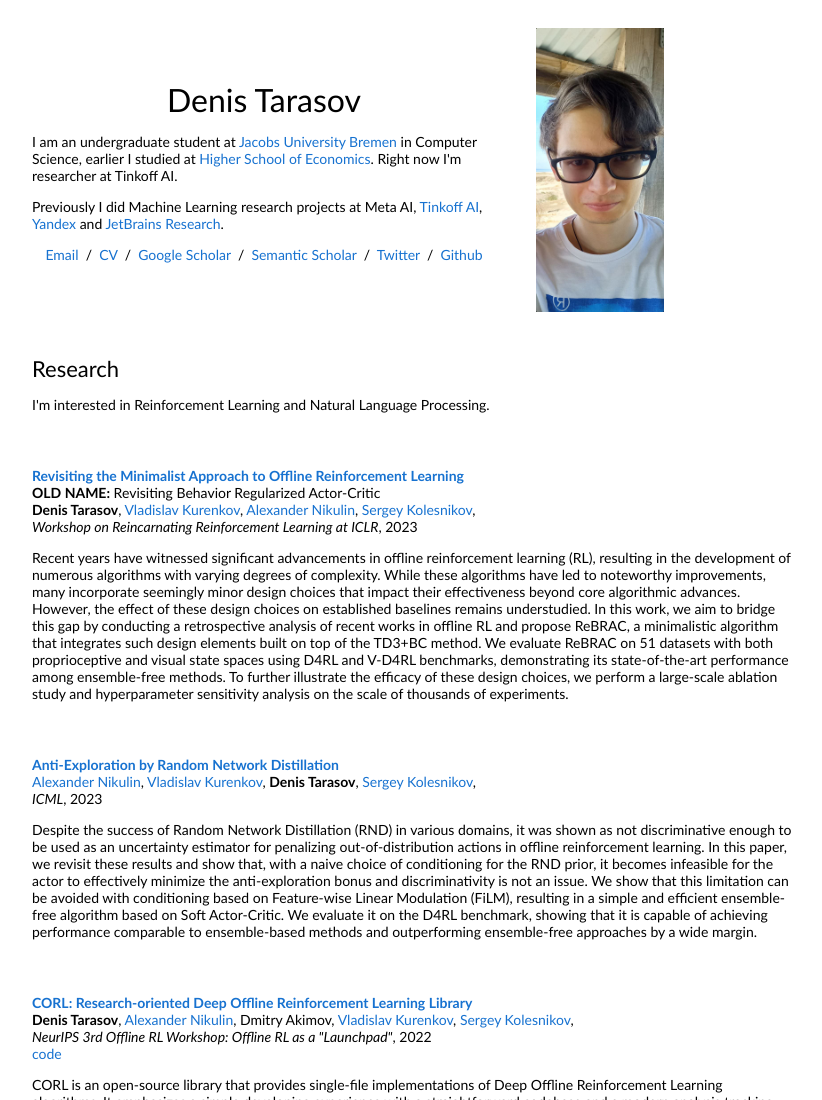
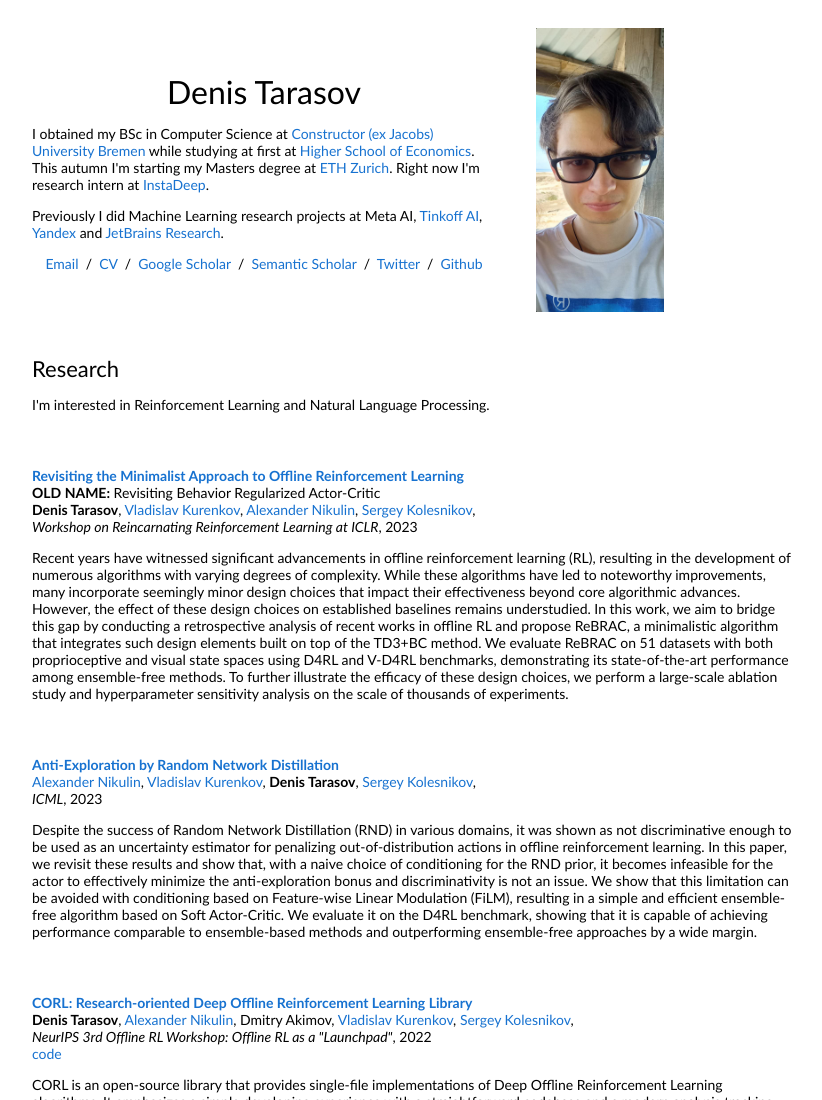
Before and after one commit to DT6A/DT6A.github.io, a plain HTML site: page index.html in a window 1280 px wide. Shown: the top 1100 px of the page, without its empty margins (228-1050 px from the left). Drawn offline with Linux system fonts and the light colour scheme.

Commit message:
Update index.html

```diff
--- a/index.html
+++ b/index.html
@@ -20,7 +20,7 @@
                 <p style="text-align:center">
                     <name>Denis Tarasov</name>
                 </p>
-                <p>I am an undergraduate student at <a href="https://www.jacobs-university.de/">Jacobs University Bremen</a> in Computer Science, earlier I studied at <a href="https://www.hse.ru/en">Higher School of Economics</a>. Right now I'm researcher at Tinkoff AI.
+                <p>I obtained my BSc in Computer Science at <a href="https://www.jacobs-university.de/">Constructor (ex Jacobs) University Bremen</a> while studying at first at <a href="https://www.hse.ru/en">Higher School of Economics</a>. This autumn I'm starting my Masters degree at <a href="https://ethz.ch/en.html">ETH Zurich</a>. Right now I'm research intern at <a href="https://www.instadeep.com/">InstaDeep</a>.
                 </p>
                 <p>
                     Previously I did Machine Learning research projects at Meta AI, <a href="https://tinkoffgroup.com">Tinkoff AI</a>, <a href="https://yandex.com/company">Yandex</a> and <a href="https://research.jetbrains.org">JetBrains Research</a>.
```
